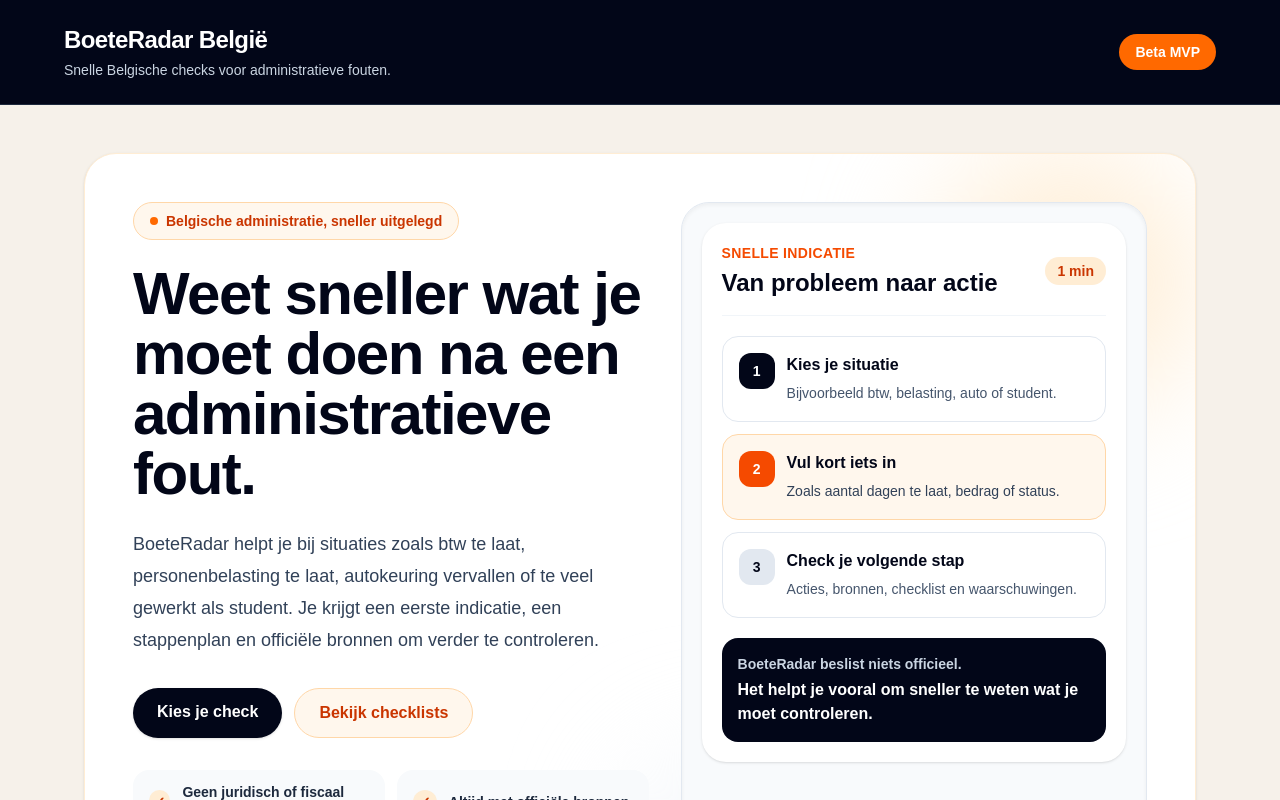
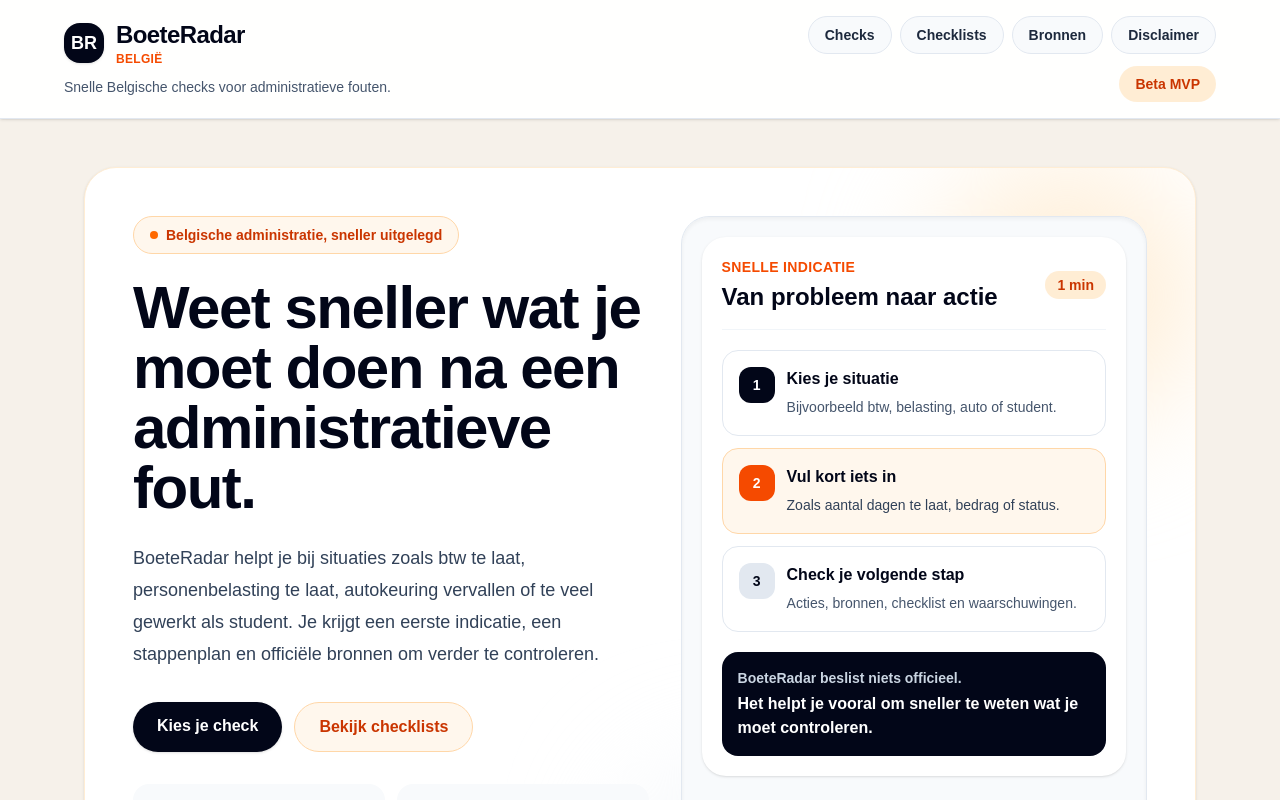
Before and after one commit to NathanVerd/Boeteradar, a Next.js app: page / in a window 1280 px wide. Shown: the top 800 px of the page. Built offline with nearby package versions, Linux system fonts and the light colour scheme.

Commit message:
Improve header design and navigation

```diff
--- a/components/Header.tsx
+++ b/components/Header.tsx
@@ -5,28 +5,77 @@
   subtitle?: string;
 };
 
+const navLinks = [
+  {
+    label: "Checks",
+    href: "/#checks",
+  },
+  {
+    label: "Checklists",
+    href: "/#checklists",
+  },
+  {
+    label: "Bronnen",
+    href: "/bronnen",
+  },
+  {
+    label: "Disclaimer",
+    href: "/disclaimer",
+  },
+];
+
 export default function Header({
   label = "Beta MVP",
   subtitle,
 }: HeaderProps) {
   return (
-    <header className="border-b border-slate-800 bg-slate-950 px-6 py-6 text-white">
-      <div className="mx-auto flex max-w-6xl items-center justify-between">
-        <div>
-          <Link
-            href="/"
-            className="text-2xl font-black tracking-tight text-white"
-          >
-            BoeteRadar België
-          </Link>
+    <header className="border-b border-slate-200 bg-white/95 px-5 py-4 text-slate-950 shadow-sm backdrop-blur">
+      <div className="mx-auto flex max-w-6xl flex-col gap-4 md:flex-row md:items-center md:justify-between">
+        <div className="flex items-start justify-between gap-4">
+          <div>
+            <Link href="/" className="group inline-flex items-center gap-3">
+              <span className="flex h-10 w-10 items-center justify-center rounded-2xl bg-slate-950 text-lg font-black text-white shadow-sm transition group-hover:bg-orange-600">
+                BR
+              </span>
 
-          {subtitle && (
-            <p className="mt-1 text-sm text-slate-300">{subtitle}</p>
-          )}
+              <span>
+                <span className="block text-2xl font-black tracking-tight text-slate-950">
+                  BoeteRadar
+                </span>
+                <span className="block text-xs font-bold uppercase tracking-wide text-orange-600">
+                  België
+                </span>
+              </span>
+            </Link>
+
+            {subtitle && (
+              <p className="mt-2 max-w-xl text-sm leading-6 text-slate-600">
+                {subtitle}
+              </p>
+            )}
+          </div>
+
+          <div className="rounded-full bg-orange-100 px-3 py-1 text-xs font-black uppercase tracking-wide text-orange-700 md:hidden">
+            {label}
+          </div>
         </div>
 
-        <div className="hidden rounded-full bg-orange-500 px-4 py-2 text-sm font-bold text-white md:block">
-          {label}
+        <div className="flex flex-col gap-3 md:items-end">
+          <nav className="flex flex-wrap gap-2">
+            {navLinks.map((link) => (
+              <Link
+                key={link.href}
+                href={link.href}
+                className="rounded-full border border-slate-200 bg-slate-50 px-4 py-2 text-sm font-bold text-slate-800 transition hover:border-orange-200 hover:bg-orange-50 hover:text-orange-700"
+              >
+                {link.label}
+              </Link>
+            ))}
+          </nav>
+
+          <div className="hidden rounded-full bg-orange-100 px-4 py-2 text-sm font-black text-orange-700 md:block">
+            {label}
+          </div>
         </div>
       </div>
     </header>
```
